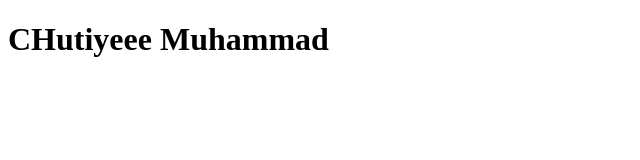
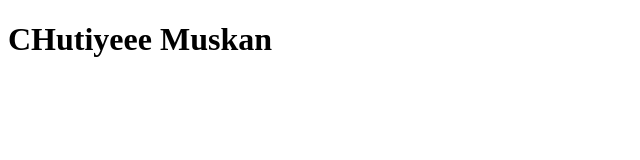
Before and after one commit to skan00/project2, a plain HTML site: page index.html in a window 1280 px wide. Shown: the whole page, without its empty margins (0-640 px from the left). Drawn offline with Linux system fonts and the light colour scheme.

Commit message:
Update index.html
ik hi chutiya ha muskan nala

```diff
--- a/index.html
+++ b/index.html
@@ -6,6 +6,6 @@
     <title>Document</title>
 </head>
 <body>
-    <h1>CHutiyeee Muhammad</h1>
+    <h1>CHutiyeee Muskan</h1>
 </body>
 </html>
```
